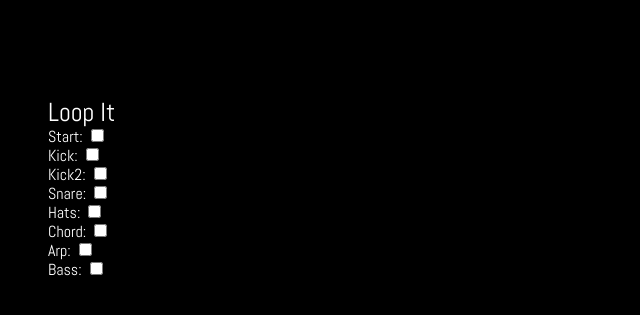
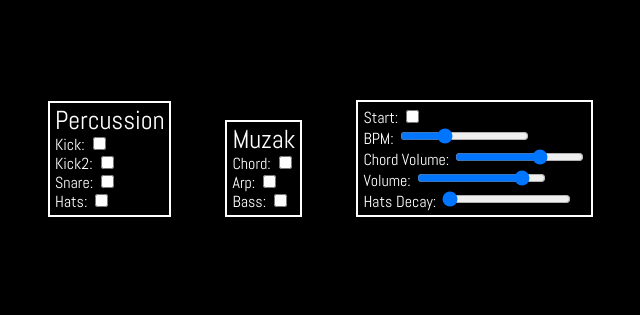
Before and after one commit to keitheck/Loopty-Loop, a PHP site: page / in a window 1280 px wide. Shown: the part 153-468 px from the top of the page, without its empty margins (2-642 px from the left). Run offline with PHP 8.4, Linux system fonts and the light colour scheme.

Commit message:
implementing more sliders

```diff
--- a/app.js
+++ b/app.js
@@ -215,7 +215,7 @@ release  : 0.5
 }
 ).toMaster();
 
-bass.volume.value = 6;
+bass.volume.value = 10;
 
 var bassPart = new Tone.Part(function(time, note){
 	//this shows how to assign division in a specific part
@@ -235,3 +235,32 @@ document.querySelector('.bass_1').addEventListener('change', function(e){
     bassPart.stop(0)
   }
 })
+//volume volume node
+//###################################################################
+var vol = new Tone.Volume().toMaster()
+//kickDrum.chain(vol, Tone.Master);
+//snare.chain(vol, Tone.Master);
+//hats.chain(vol, Tone.Master);
+//polySynth.chain(vol, Tone.Master);
+//arp.chain(vol, Tone.Master);
+//bass.chain(vol, Tone.Master);
+
+document.querySelector('#global_volume').addEventListener('input', function(e){
+	vol.value = parseInt(e.target.value)
+})
+
+//bpm slider
+//**************************************
+document.querySelector('#bpm').addEventListener('input', function(e){
+	Tone.Transport.bpm.value = parseInt(e.target.value)
+})
+
+//effects
+//######################################################################
+document.querySelector('#chord_vol').addEventListener('input', function(e){
+	polySynth.volume.value = parseInt(e.target.value)
+})
+
+document.querySelector('#hat_decay').addEventListener('input', function(e){
+	hats.envelope.decay.value = parseInt(e.target.value)
+})
--- a/index.html
+++ b/index.html
@@ -16,11 +16,7 @@
 
 
     <section class="container">
-      <h1>Loop It</h1>
-      <div id='start'>
-        <label>Start:</label>
-        <input type='checkbox' class='global_transport'>
-      </div>
+      <h1>Percussion</h1>
 
       <div id='loops1'>
         <label>Kick:</label>
@@ -42,11 +38,19 @@
         <input type='checkbox' class='hat_1'>
       </div>
 
-      <div id='loops3'>
-        <label>Chord:</label>
-        <input type='checkbox' class='chord_1'>
-      </div>
 
+
+
+
+  </section>
+
+  <section class="container">
+    <h1>Muzak</h1>
+
+    <div id='loops3'>
+      <label>Chord:</label>
+      <input type='checkbox' class='chord_1'>
+    </div>
 
     <div id='loops3'>
       <label>Arp:</label>
@@ -60,6 +64,32 @@
 
   </section>
 
+  <section class="container" id="effects">
+    <div id='start'>
+      <label>Start:</label>
+      <input type='checkbox' class='global_transport'>
+    </div>
+    <div>
+      <label>BPM:</label>
+      <input type='range' value='120' min='80' max='200' id='bpm'>
+    </div>
+
+    <div>
+      <label>Chord Volume:</label>
+      <input type='range' value='-6' min='-40' max='10' id='chord_vol'>
+    </div>
+
+    <div>
+      <label>Volume:</label>
+      <input type='range' value='0' min='-60' max='10' id='global_volume'>
+    </div>
+
+    <div>
+      <label>Hats Decay:</label>
+      <input type='range' value='0.1' min='0.01' max='1' id='hat_decay'>
+    </div>
+  </section>
+
     <script src="tone.js"></script>
     <script src="app.js"></script>
 
--- a/style.css
+++ b/style.css
@@ -20,10 +20,15 @@ label {
 }
 
 .container {
-  border: 1px;
-  border-color: #ffffff;
+  border: 2px solid #ffffff;
+  display: inline-block;
   margin-left: 50px;
   margin-top: 100px;
+  padding: 5px;
+}
+
+#effects {
+  text-align: left;
 }
 
 h1 {
```
